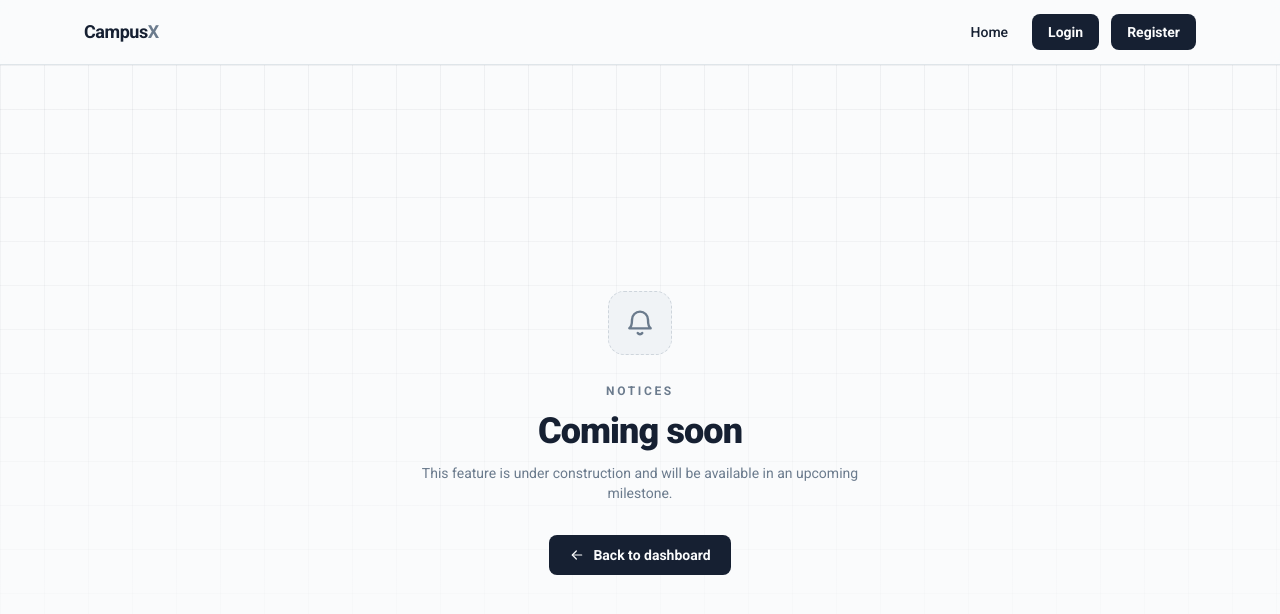
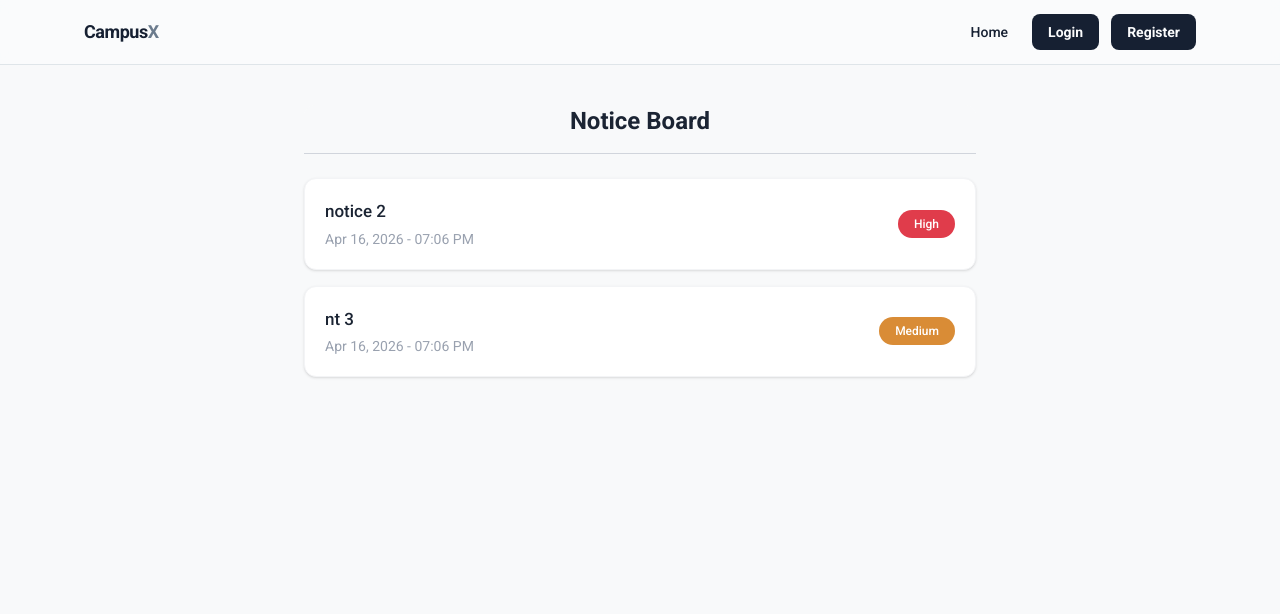
Before and after one commit to Ahnaf181419/CampusX-Web, a React (Vite) app in the folder client/: page /notices in a window 1280 px wide. Shown: the top 614 px of the page. Built offline with nearby package versions, Linux system fonts and the light colour scheme.

Commit message:
Added Notice Board UI

```diff
--- a/client/src/App.jsx
+++ b/client/src/App.jsx
@@ -6,6 +6,7 @@ import Login from "./pages/Login"
 import Register from "./pages/Register"
 import Faq from "./pages/Faq"
 import Tools from "./pages/Tools"
+import Notices from "./pages/Notices"
 
 export default function App() {
   return (
@@ -20,7 +21,7 @@ export default function App() {
 
 
         <Route path="/bus" element={<Placeholder icon="bus" name="Bus Tracking" />} />
-        <Route path="/notices" element={<Placeholder icon="bell" name="Notices" />} />
+        <Route path="/notices" element={<Notices icon="bell" name="Notices" />} />
         <Route path="/events" element={<Placeholder icon="calendar" name="Events" />} />
         <Route path="/rooms" element={<Placeholder icon="door" name="Room Finder" />} />
         <Route path="/faq" element={<Faq />} />
--- /dev/null
+++ b/client/src/pages/Notices.jsx
@@ -0,0 +1,60 @@
+import React from 'react'
+
+const Notices = () => {
+  return (
+    <div className="flex min-h-[calc(100vh-4rem)] w-full justify-center bg-[#F8F9FA] px-5 py-10">
+
+
+      <div className="w-full max-w-2xl rounded-xl bg-[#F8F9FA]">
+
+
+        <div className="mb-6 border-b border-gray-300 pb-4 text-center">
+          <h1 className="text-2xl font-semibold text-[#1B2433]">
+            Notice Board
+          </h1>
+        </div>
+
+
+        <div className="flex flex-col gap-4">
+
+
+          <div className="flex items-center justify-between rounded-xl border border-gray-100 bg-white p-5 shadow-sm">
+            <div className="flex flex-col">
+              <span className="text-[17px] font-medium text-[#1B2433]">
+                notice 2
+              </span>
+
+              <span className="mt-1 text-sm text-gray-400">
+                Apr 16, 2026 - 07:06 PM
+              </span>
+            </div>
+
+            <span className="rounded-full bg-[#E03C4B] px-4 py-1.5 text-xs font-medium text-white">
+              High
+            </span>
+          </div>
+
+
+          <div className="flex items-center justify-between rounded-xl border border-gray-100 bg-white p-5 shadow-sm">
+            <div className="flex flex-col">
+              <span className="text-[17px] font-medium text-[#1B2433]">
+                nt 3
+              </span>
+
+              <span className="mt-1 text-sm text-gray-400">
+                Apr 16, 2026 - 07:06 PM
+              </span>
+            </div>
+
+            <span className="rounded-full bg-[#D98C36] px-4 py-1.5 text-xs font-medium text-white">
+              Medium
+            </span>
+          </div>
+
+        </div>
+      </div>
+    </div>
+  )
+}
+
+export default Notices
```
